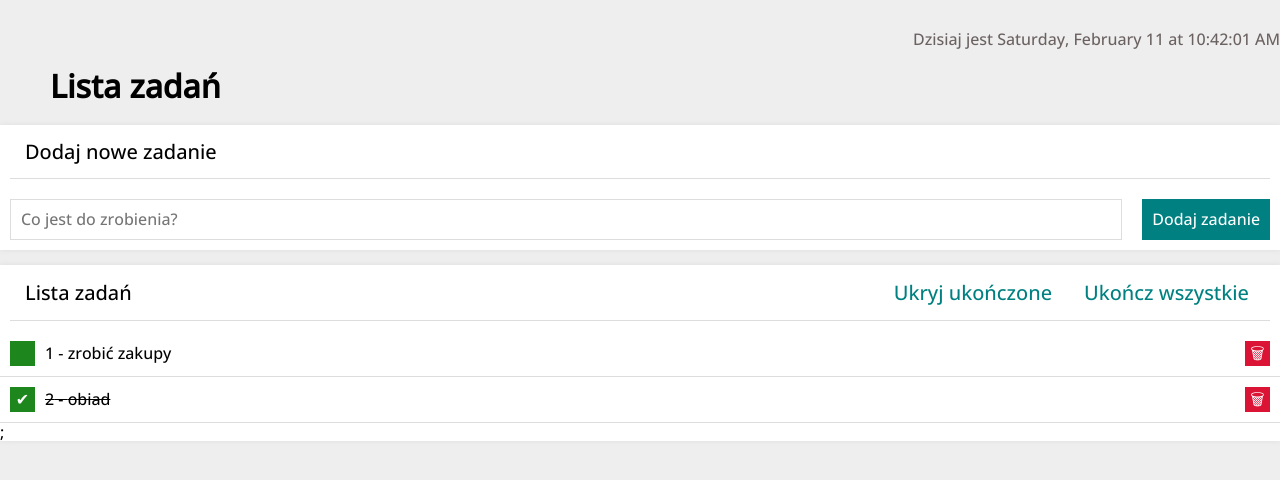
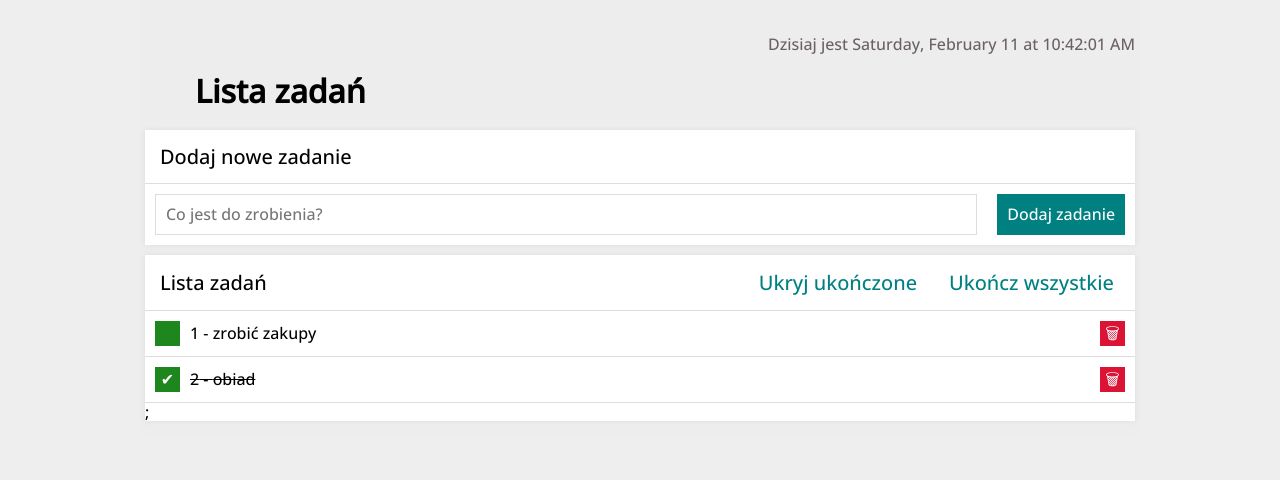
Before and after one commit to RutAlexis/todos-list-react, a React (Create React App) app: page / in a window 1280 px wide. Shown: the top 480 px of the page. Built offline with nearby package versions, Linux system fonts and the light colour scheme.

Commit message:
added styled to main in App

```diff
--- a/src/App.js
+++ b/src/App.js
@@ -5,7 +5,15 @@ import Section from "./Section";
 import Header from "./Header";
 import Clock from "./Clock";
 import { useEffect, useState } from "react";
+import styled from "styled-components";
 
+
+const Main = styled.main`
+    background-color: rgb(237, 237, 237);
+    max-width: 1000px;
+    padding: 5px;
+    margin: 0 auto;
+`;
 
 const getInitialTasks = () => {
   const tasksFromLocalStorage = localStorage.getItem("tasks");
@@ -63,7 +71,7 @@ function App() {
   };
 
   return (
-    <main className="container">
+    <Main>
       <Clock />
       <Header
         title="Lista zadań"
@@ -95,7 +103,7 @@ function App() {
         }
 
       />
-    </main>
+    </Main>
   );
 }
 
--- a/src/Section/styled.js
+++ b/src/Section/styled.js
@@ -1,7 +1,7 @@
 import styled from "styled-components";
 
 export const SectionStyled = styled.section`
-    margin: 15px 0;
+    margin: 10px 0;
     background: white;
     box-shadow: 0 0 5px #ddd ;
     font-family: Open Sans, sans-serif;
@@ -9,7 +9,6 @@ export const SectionStyled = styled.section`
 
 export const HeaderStyled = styled.header`
     font-size: 20px;
-    margin: 10px;
     padding: 15px;
     border-bottom: 1px solid #ddd;
     display: grid;
```
